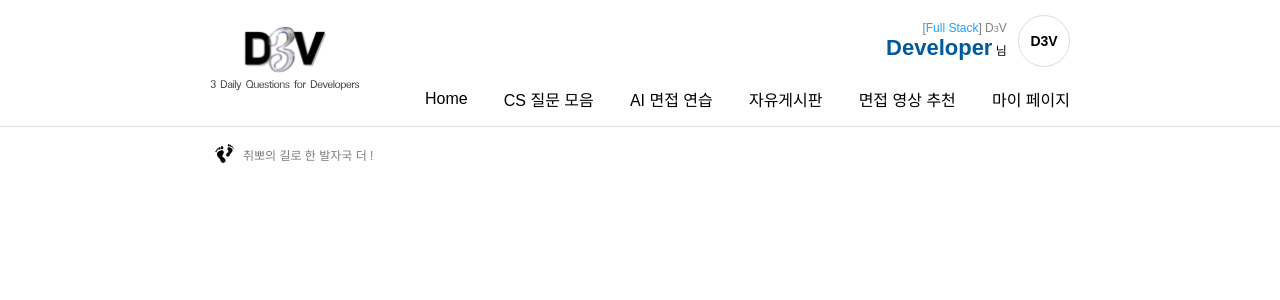
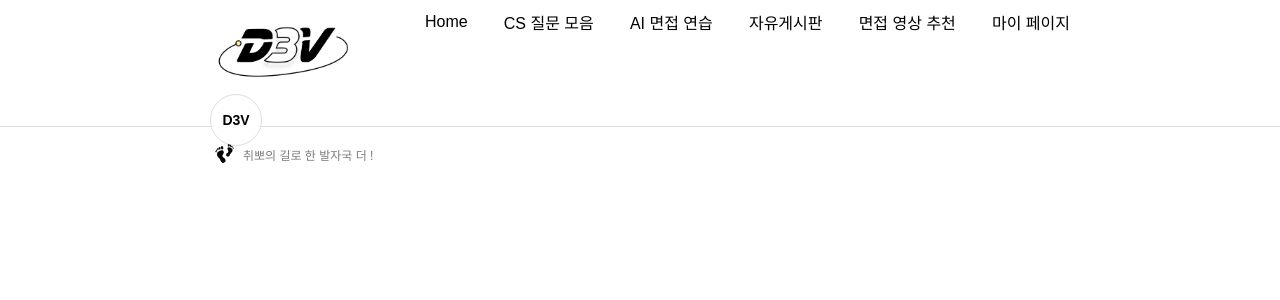
Before and after one commit to D3V-A609/D3V, a React (Vite) app in the folder frontend/: page /question in a window 1280 px wide. Shown: the top 300 px of the page. Built offline with nearby package versions, Linux system fonts and the light colour scheme; a web font is replaced by a local one.

Commit message:
#S12P11A609-261 refact: 헤더 컴포넌트 수정

```diff
--- a/frontend/src/components/header/Header.tsx
+++ b/frontend/src/components/header/Header.tsx
@@ -4,7 +4,7 @@ import { useNavigate } from "react-router-dom";
 
 import "./Header.css";
 
-import Logo from "../../assets/images/logo.svg";
+import Logo from "../../assets/images/logo.gif";
 
 import Nav from "./Nav.tsx";
 import SimpleUserInfo from "./SimpleUserInfo.tsx";
@@ -21,9 +21,11 @@ const Header: React.FC = () => {
       <div className="header-container_logo-div">
         <img src={Logo} className="header-container_logo-svg" onClick={() => { handleLogoClick() }} />
       </div>
-      <div className="header-container_right">
+      <div className="header-nav-bar">
+        <Nav />
+      </div>
+      <div className="header-user-profile">
         <SimpleUserInfo />
-        <Nav />
       </div>
     </header>
   );
--- a/frontend/src/components/header/SimpleUserInfo.tsx
+++ b/frontend/src/components/header/SimpleUserInfo.tsx
@@ -2,13 +2,7 @@ import React from "react";
 
 const SimpleUserInfo: React.FC = () => {
   return (
-    <div className="header-container_user-info">
-      <div className="header-container_user-info_text">
-        <span className="header-container_user-role">[<span className="text-blue1">Full Stack</span>] D<span style={{fontSize:'9px'}}>3</span>V </span>
-        <span className="header-container_user-name_"><span className="text-blue3 text-bolder header-container_user-name">Developer</span> 님</span>
-      </div>
       <div className="header-container_user-avatar">D3V</div>
-    </div>
   );
 };
 
```
